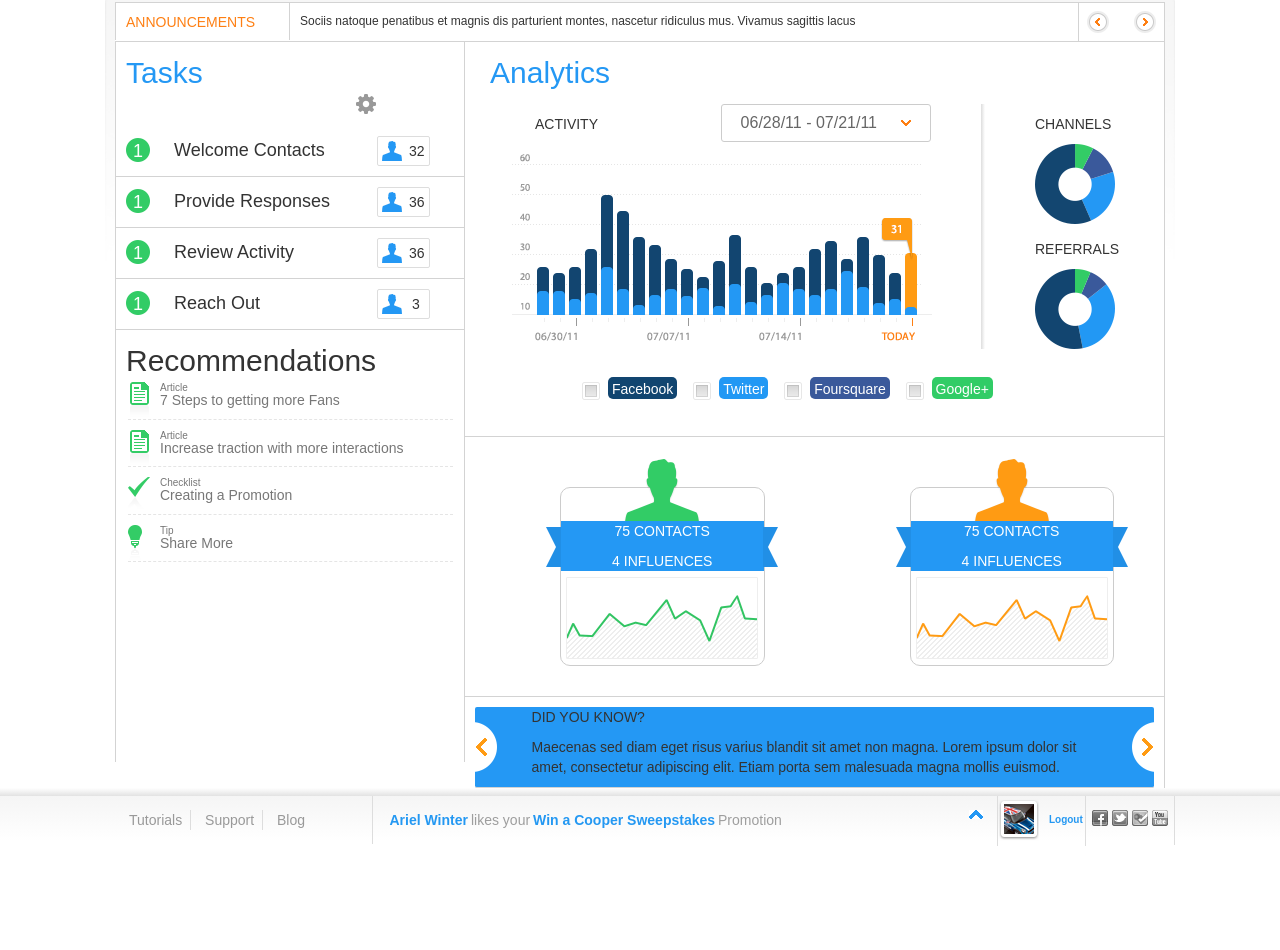
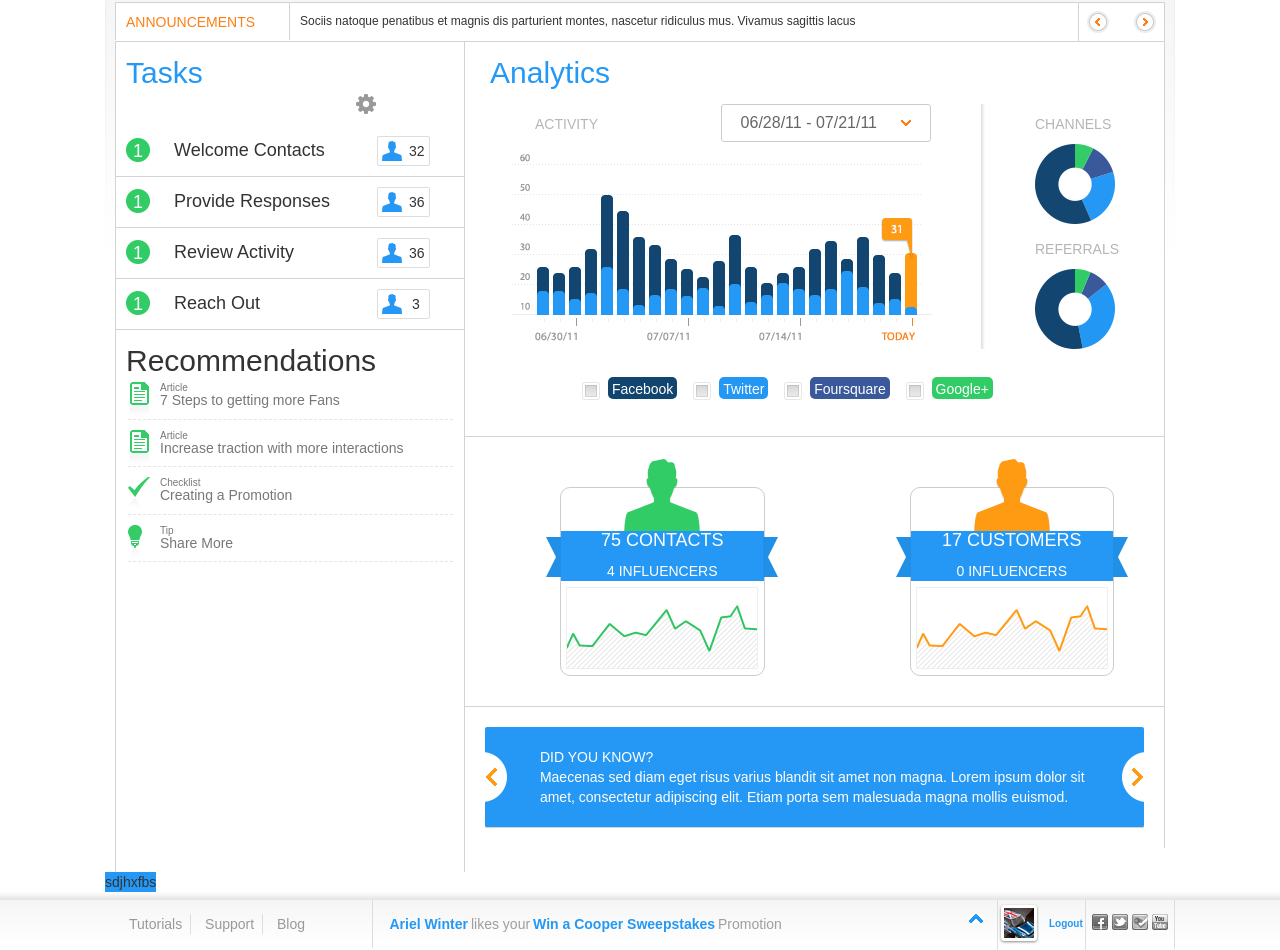
Before and after one commit to carobax/css-project, a plain HTML site: page index.html in a window 1280 px wide. Shown: the part 253-1203 px from the top of the page. Before the commit the page ends 1099 px from the top, so only its background shows below. Drawn offline with nearby package versions, Linux system fonts and the light colour scheme.

Commit message:
more up-to-date files

```diff
--- a/css/styles.css
+++ b/css/styles.css
@@ -291,7 +291,7 @@
 .spacer
 {
   display: block;
-  height: 200px
+  height: 310px
 }
 
 @media (max-width: 900px) {
@@ -442,6 +442,10 @@
 .blue-row {
     background-color: #2498f4;
 }
+.blue-row h4 {
+  color: white;
+  text-align: center;
+}
 .blue-row p {
     color: white;
     text-align: center;
@@ -457,13 +461,33 @@
   background-color: #2498f4;
   border-radius: 2px;
   width: inherit;
-  margin-top: 10px;
-  margin-left: 10px;
-  margin-right: 10px;
+  margin-top: 20px;
+  margin-bottom: 20px;
+  margin-left: 20px;
+  margin-right: 20px;
+}
+
+/*text padding and styles for Did You Know box*/
+.text-padding {
+  margin-top: 20px;
+  margin-bottom: 0px;
+  color: white;
+}
+.text-padding2 {
+  color: white;
+  margin-bottom: 20px;
 }
 
 .buttons {
-  margin-top: 15px;
+  margin-top: 25px;
+}
+
+/*Adverts*/
+
+.blue-background {
+  display: block;
+  background-color: #2498f4;
+  width: auto;
 }
 
 /*Get rid of bullets for UL*/
--- a/index.html
+++ b/index.html
@@ -33,6 +33,7 @@
       <ul>
         <div class="container top-nav-text">
         <li><strong>MINI of Raleigh</strong></li>
+        <!-- I know it's in poor taste to code my style in the HTML doc. Please forgive me.-->
         <li class="small-border top-nav-img" style="padding-top: 5px;padding-bottom: 5px;padding-right: 5px;margin-left: 5px;"><a href="#"><img src="images/question-mark.png" alt="question mark icon"></a></li>
         <li class="small-border top-nav-img" style="padding-top: 5px;padding-bottom: 5px;"><a href="#"><img src="images/settings.png" alt="settings icon"></a></li>
       </div>
@@ -216,7 +217,7 @@
               </div>
             </div>
                 </div>
-<!-- Start of Analytics Row -->
+                <!-- Start of Analytics Row -->
                 <div class="col-md-8 right-border top-border">
                   <div class="row">
                   <div class="col-md-12 padding">
@@ -224,7 +225,7 @@
                     </div>
                   <div class="row">
                     <div class="col-md-8">
-                      <p class="float-left" style="margin-bottom: 0px;margin-top: 10px; margin-left: 70px;">ACTIVITY</p>
+                      <p class="float-left" style="margin-bottom: 0px;margin-top: 10px; margin-left: 70px; color: #b5b5b5;">ACTIVITY</p>
                       <div class="dropdown float-right">
                      <button class="dropbtn"><p>06/28/11 - 07/21/11</p><img src="images/down-arrow.png"></button>
                      <div class="dropdown-content">
@@ -235,9 +236,9 @@
 
                   </div>
                     <div class="col-md-4 gradient-border" style=" left: 50px;padding-left: 50px;">
-                      <p style="margin-top:10px;">CHANNELS</p>
+                      <p style="margin-top:10px; color: #b5b5b5;">CHANNELS</p>
                       <i class="sprite sprite-circle-top"></i>
-                      <p style="margin-top:15px;">REFERRALS</p>
+                      <p style="margin-top:15px; color: #b5b5b5;">REFERRALS</p>
                       <i class="sprite sprite-cirlce-bottom"></i>
                     </div>
                   </div>
@@ -251,15 +252,16 @@
                     </form>
                   </div>
                 </div>
+                <!-- Start of Contacts and Customers row -->
                 <div class="row">
                         <div class="col-md-6 bottom-border" style="padding-bottom: 30px;">
-                               <div class="sprite sprite-ribbon-left" style="top: 90px;left: 81px;"></div>
+                               <div class="sprite sprite-ribbon-left" style="top: 100px;left: 81px;"></div>
                                <div class="white-tile-box"style="margin-top: 50px;padding-left: 0px;margin-right: 50px;margin-left: 95px;">
                                   <div class="sprite sprite-green-man" style="margin-top: -29px; margin-left: 62px;"></div>
                                   <div style= "margin-top: -20px;">
                                      <div class="blue-row">
-                                        <p>75 CONTACTS</p>
-                                        <p>4 INFLUENCES</p>
+                                        <h4>75 CONTACTS</h4>
+                                        <p>4 INFLUENCERS</p>
                                      </div>
                                   </div>
                                   <div class="sprite sprite-line-graph-green" style="margin-left: 4px;margin-bottom: 5px;margin-top: -5px;"></div>
@@ -267,13 +269,13 @@
                                <div class="sprite sprite-ribbon-right" style="left: 298px;bottom: 129px;"></div>
                         </div>
                         <div class="col-md-6 bottom-border" style="padding-bottom: 30px;">
-                               <div class="sprite sprite-ribbon-left" style="top: 90px;left: 81px;"></div>
+                               <div class="sprite sprite-ribbon-left" style="top: 100px;left: 81px;"></div>
                                <div class="white-tile-box"style="margin-top: 50px;padding-left: 0px;margin-right: 50px;margin-left: 95px;">
                                   <div class="sprite sprite-orange-man" style="margin-top: -29px; margin-left: 62px;"></div>
                                   <div style= "margin-top: -20px;">
                                      <div class="blue-row">
-                                        <p>75 CONTACTS</p>
-                                        <p>4 INFLUENCES</p>
+                                        <h4>17 CUSTOMERS</h4>
+                                        <p>0 INFLUENCERS</p>
                                      </div>
                                   </div>
                                   <div class="sprite sprite-line-graph-orange" style="margin-left: 4px;margin-bottom: 5px;margin-top: -5px;"></div>
@@ -281,7 +283,7 @@
                                <div class="sprite sprite-ribbon-right" style="left: 298px;bottom: 129px;"></div>
                         </div>
                 </div>
-
+                <!-- Start of Did You Know row -->
                 </div>
                 <div class="row">
                 <div class="col-md-12 bottom-border did-you-know">
@@ -291,8 +293,8 @@
                     </div></a>
                     </div>
                     <div class="col-md-10">
-                    <p>DID YOU KNOW?</p>
-                    <p>Maecenas sed diam eget risus varius blandit sit amet non magna. Lorem ipsum dolor sit amet, consectetur adipiscing elit. Etiam porta sem malesuada magna mollis euismod.</p>
+                    <p class="text-padding">DID YOU KNOW?</p>
+                    <p class="text-padding2">Maecenas sed diam eget risus varius blandit sit amet non magna. Lorem ipsum dolor sit amet, consectetur adipiscing elit. Etiam porta sem malesuada magna mollis euismod.</p>
                     </div>
                     <div class="col-md-1">
                     <li><a href="#"><div class="sprite sprite-orange-button-right float-right buttons"></div></a></li>
@@ -301,6 +303,11 @@
                 </div>
 
                 </div>
+                </div>
+              </div>
+              <div class="row">
+              <div class="col-md-12 blue-background">
+                sdjhxfbs
                 </div>
               </div>
             </div>
```
